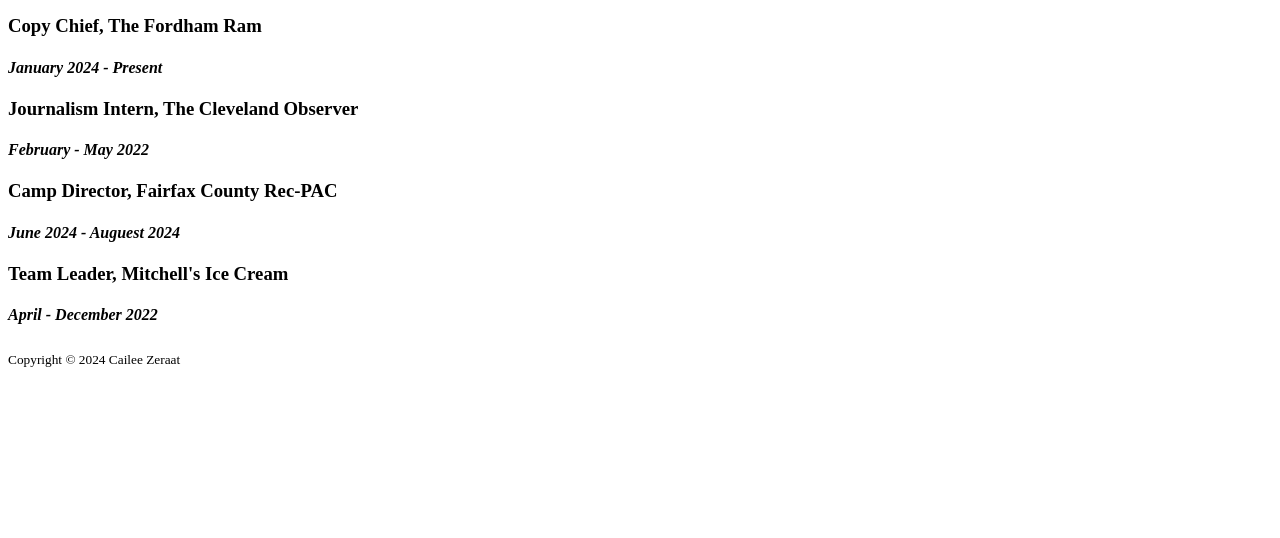
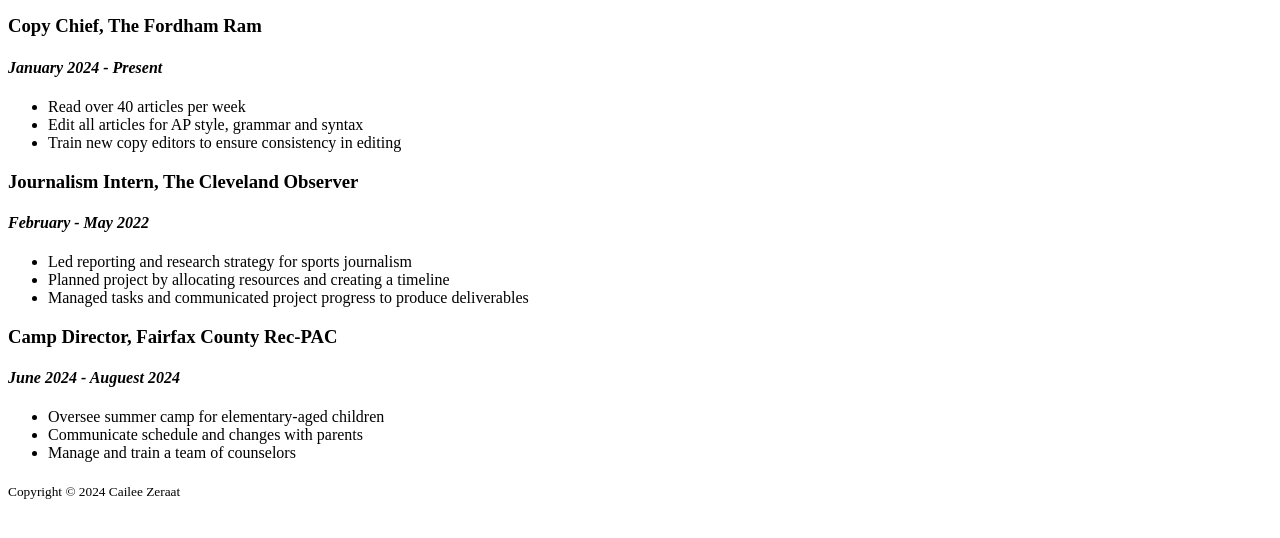
Before and after one commit to czeraat/practicesite2, a plain HTML site: page career.html in a window 1280 px wide. Shown: the part 258-796 px from the top of the page. Drawn offline with Linux system fonts and the light colour scheme.

Commit message:
Update career.html

```diff
--- a/career.html
+++ b/career.html
@@ -3,13 +3,11 @@
 <head>
 	<meta charset="UTF-8">
 	<meta name="viewport" content="width=device-width, initial-scale=1.0">
-	<title>Cailee Zeraat - Education</title>
+	<title>Cailee Zeraat - Career</title>
 </head>
 
 <header>
 	<h1>Cailee Zeraat</h1>
-</header>
-
 	<nav>
 		<ul class="navbar1">
 			<li><a href="index.html">Home</a></li>
@@ -18,6 +16,7 @@
 			<li><a href="publications.html">Publications</a></li>
 		</ul>
 	</nav>
+</header>
 
 <body>
 <section>
@@ -30,15 +29,25 @@
 
 	<h3>Copy Chief, The Fordham Ram</h3>
 	<h4><i>January 2024 - Present</i></h4>
-
+		<ul>
+			<li>Read over 40 articles per week</li>
+			<li>Edit all articles for AP style, grammar and syntax</li>
+			<li>Train new copy editors to ensure consistency in editing</li>
+		</ul>
 	<h3>Journalism Intern, The Cleveland Observer</h3>
 	<h4><i>February - May 2022</i></h4>
-
+		<ul>
+			<li>Led reporting and research strategy for sports journalism</li>
+			<li>Planned project by allocating resources and creating a timeline</li>
+			<li>Managed tasks and communicated project progress to produce deliverables</li>
+		</ul>
 	<h3>Camp Director, Fairfax County Rec-PAC</h3>
 	<h4><i>June 2024 - Auguest 2024</i></h4>
-
-	<h3>Team Leader, Mitchell's Ice Cream</h3>
-	<h4><i>April - December 2022</i></h4>
+		<ul>
+			<li>Oversee summer camp for elementary-aged children</li>
+			<li>Communicate schedule and changes with parents</li>
+			<li>Manage and train a team of counselors</li>
+		</ul>
 </section>
 
 <footer>
```
Lines whose indentation alone changed are shown as unchanged.
